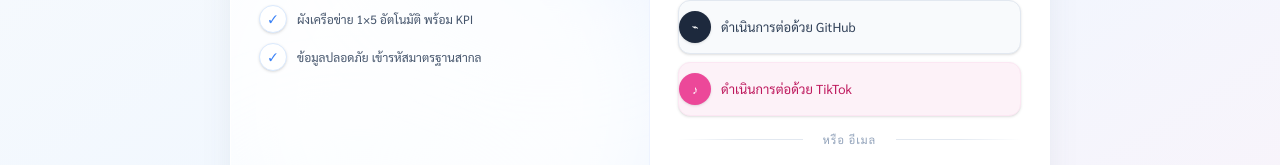
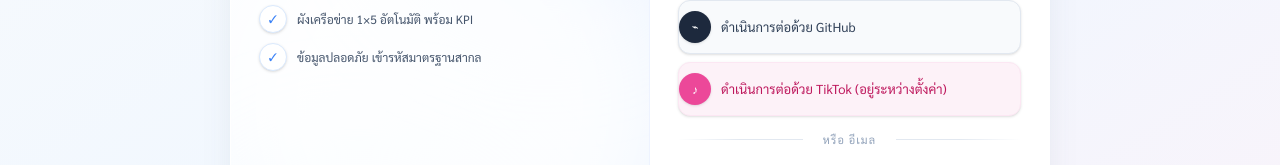
Before and after one commit to AINetworkOS98/ai-insurance-network-tree, a Next.js app: page /login in a window 1280 px wide. Shown: the part 300-465 px from the top of the page. Built offline with nearby package versions, Linux system fonts and the light colour scheme; no server answers; the database is empty.

Commit message:
fix(login): ปุ่ม TikTok ไม่เด้งไปเจอ error ของ TikTok อีก — แสดงคู่มือตั้งค่าแทน (เปิดใช้ด้วย env NEXT_PUBLIC_TIKTOK_ENABLED=1 เมื่อตั้ง Login Kit เสร็จ)

```diff
--- a/src/app/login/page.tsx
+++ b/src/app/login/page.tsx
@@ -32,6 +32,9 @@
   const [loading, setLoading] = useState(false);
   const [socialLoading, setSocialLoading] = useState<Provider | null>(null);
   const [showPass, setShowPass] = useState(false);
+  // TikTok: เปิดใช้เฉพาะเมื่อ TikTok Developer Console ตั้งค่า Login Kit (Web) + redirect URI แล้ว
+  // ตั้ง env NEXT_PUBLIC_TIKTOK_ENABLED=1 บน Vercel เพื่อเปิดปุ่มกลับมา
+  const tiktokReady = process.env.NEXT_PUBLIC_TIKTOK_ENABLED === '1';
 
   useEffect(()=>{
     if(errorParam==='suspended'){
@@ -70,6 +73,12 @@
 
   async function loginSocial(provider: Provider){
     if(provider==='tiktok'){
+      // ยังไม่ตั้งค่า Login Kit ฝั่ง TikTok -> ไม่เด้งออกไปเจอ error ของ TikTok
+      if(!tiktokReady){
+        setMsg('TikTok Login อยู่ระหว่างตั้งค่า — ผู้ดูแลต้องเปิด Login Kit (Configure for Web) และลงทะเบียน redirect URI https://ai-insurance-network-tree.vercel.app/api/auth/tiktok ใน TikTok Developer Console → Manage apps ก่อน (ตอนนี้แนะนำใช้ Google / อีเมล-รหัสผ่าน / GitHub)');
+        setMsgType('err');
+        return;
+      }
       setSocialLoading('tiktok'); setMsg('');
       try{
         const res = await fetch('/api/auth/tiktok', { method:'POST', headers:{'Content-Type':'application/json'}, body: JSON.stringify({ action:'init' }) });
@@ -192,7 +201,7 @@
               {providerBtns.map(p=>(
                 <button key={p.id} onClick={()=> loginSocial(p.id)} disabled={!!socialLoading || loading} className={`${btnBase} ${p.style}`}>
                   <span className={`w-8 h-8 rounded-full flex items-center justify-center text-xs font-bold shrink-0 ${p.iconStyle}`}>{p.icon}</span>
-                  <span className="flex-1 text-left">{socialLoading===p.id ? 'กำลังเชื่อม...' : p.label}</span>
+                  <span className="flex-1 text-left">{socialLoading===p.id ? 'กำลังเชื่อม...' : p.label}{p.id==='tiktok' && !tiktokReady ? ' (อยู่ระหว่างตั้งค่า)' : ''}</span>
                 </button>
               ))}
             </div>
```
